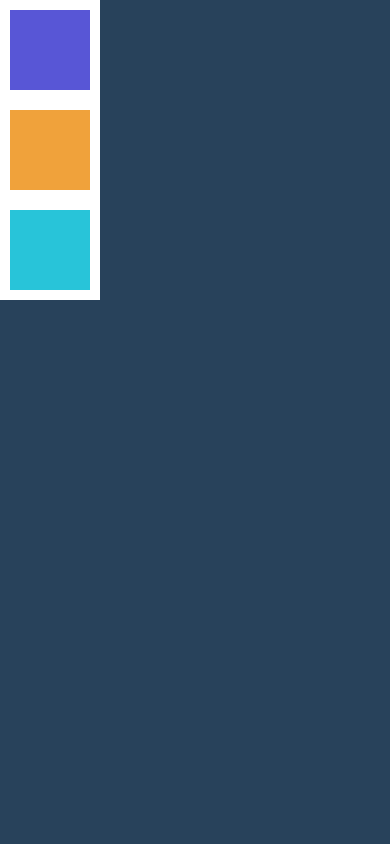
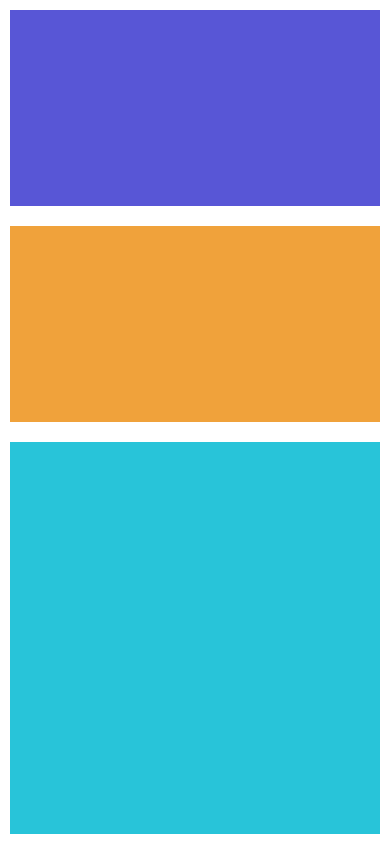
Before and after one commit to nahuelbentos/curso-react-native, a React Native app in the folder 02-MiPrimerApp/: screen / in a window 390 px wide. Built offline with nearby package versions, Linux system fonts and the light colour scheme.

Commit message:
Fin tarea 6

```diff
--- a/02-MiPrimerApp/src/screens/TareaScreen.tsx
+++ b/02-MiPrimerApp/src/screens/TareaScreen.tsx
@@ -17,24 +17,27 @@ const styles = StyleSheet.create({
     backgroundColor: '#28425B',
   },
   cajaMorada: {
-    width: 100,
+    width: '100%',
     height: 100,
     borderWidth: 10,
     borderColor: 'white',
     backgroundColor: '#5856D6',
+    flex: 1,
   },
   cajaNaranja: {
-    width: 100,
+    width: '100%',
     height: 100,
     borderWidth: 10,
     borderColor: 'white',
     backgroundColor: '#F0A23B',
+    flex: 1,
   },
   cajaAzul: {
-    width: 100,
+    width: '100%',
     height: 100,
     borderWidth: 10,
     borderColor: 'white',
     backgroundColor: '#28C4D9',
+    flex: 2,
   },
 });
```
